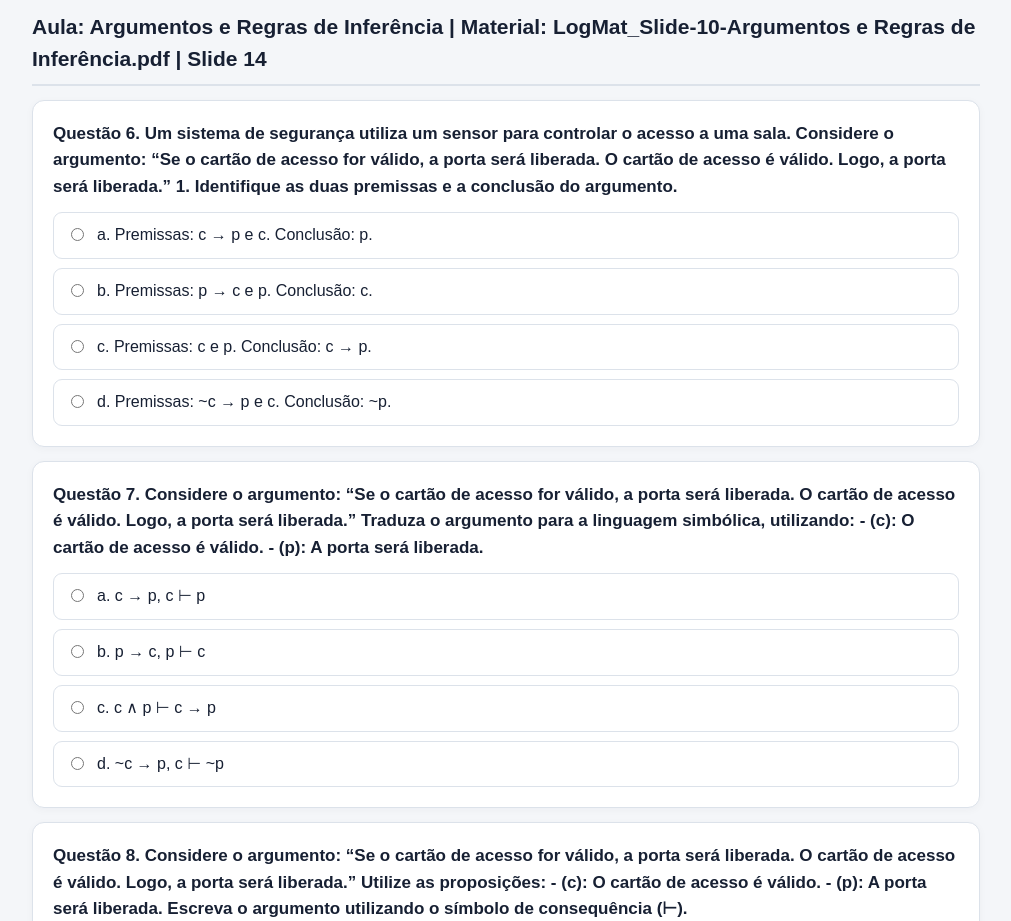
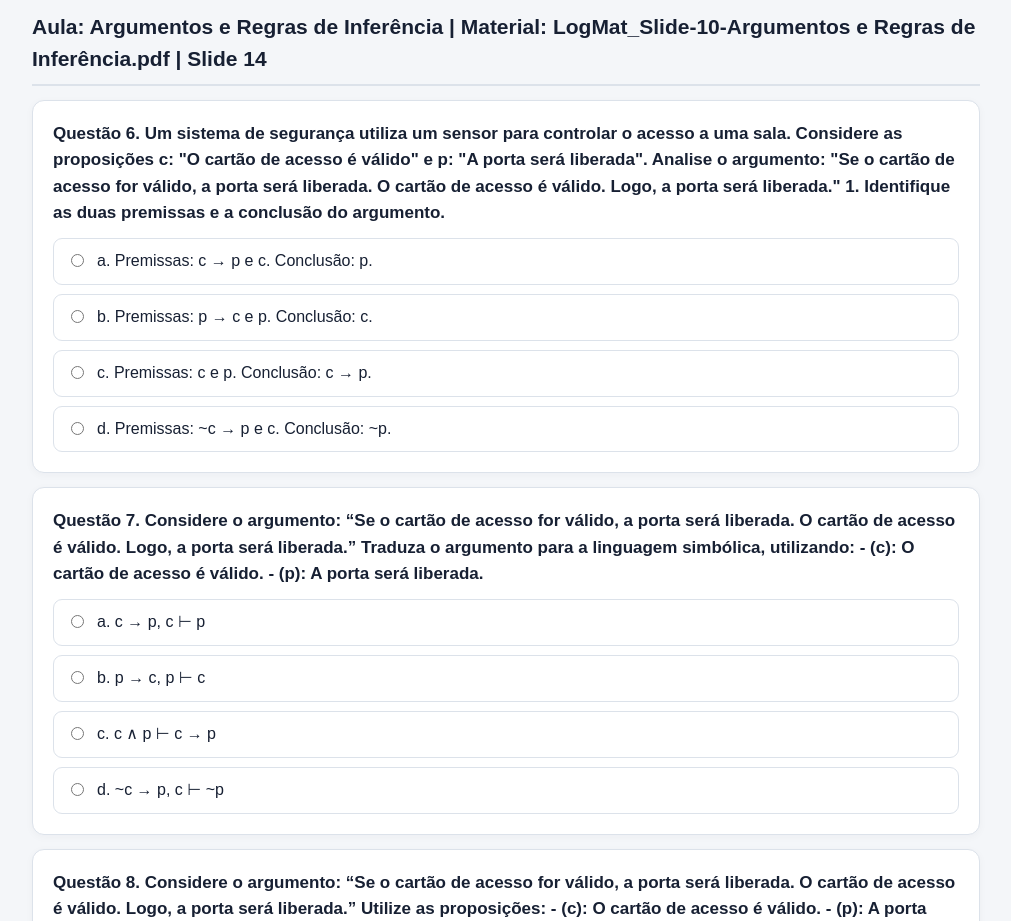
Before and after one commit to alexandreadler/alexandreadler.github.io, a plain HTML site: page disciplinas/2026.2/Logica_Computacional_I/Simulado_Prova2_LC1.html in a window 1280 px wide. Shown: the part 1960-2881 px from the top of the page, without its empty margins (134-1145 px from the left). Drawn offline with Linux system fonts and the light colour scheme.

Commit message:
Update Simulado_Prova2_LC1.html

```diff
--- a/disciplinas/2026.2/Logica_Computacional_I/Simulado_Prova2_LC1.html
+++ b/disciplinas/2026.2/Logica_Computacional_I/Simulado_Prova2_LC1.html
@@ -81,7 +81,7 @@ const sections = [
 {type:'mc',q:'5. Um programa executou corretamente em cinco testes. Isso prova que ele sempre executará corretamente?',opts:['Sim, cinco testes são suficientes.','Sim, se os testes forem diferentes.','Não, os testes não garantem, por si só, correção para todos os casos.','Sim, porque cinco testes cobrem todas as infinitas possibilidades de um software.'],a:2,exp:"Cinco testes corretos mostram que o programa funcionou corretamente nesses casos específicos. Eles não cobrem necessariamente todas as entradas e situações possíveis. Portanto, os testes, por si só, não provam que o programa sempre executará corretamente."}
 ]},
 {title:'Aula: Argumentos e Regras de Inferência | Material: LogMat_Slide-10-Argumentos e Regras de Inferência.pdf | Slide 14',items:[
-{type:'mc',q:'Um sistema de segurança utiliza um sensor para controlar o acesso a uma sala. Considere o argumento:\n“Se o cartão de acesso for válido, a porta será liberada. O cartão de acesso é válido. Logo, a porta será liberada.”\n\n1. Identifique as duas premissas e a conclusão do argumento.',opts:['Premissas: c → p e c. Conclusão: p.','Premissas: p → c e p. Conclusão: c.','Premissas: c e p. Conclusão: c → p.','Premissas: ~c → p e c. Conclusão: ~p.'],a:0,exp:"A primeira premissa é c → p: se o cartão é válido, a porta é liberada. A segunda é c: o cartão é válido. A conclusão é p: a porta será liberada. Essa é a estrutura do Modus Ponens."},
+{type:'mc',q:'Um sistema de segurança utiliza um sensor para controlar o acesso a uma sala. Considere as proposições c: "O cartão de acesso é válido" e p: "A porta será liberada". Analise o argumento: "Se o cartão de acesso for válido, a porta será liberada. O cartão de acesso é válido. Logo, a porta será liberada." \n\n1. Identifique as duas premissas e a conclusão do argumento.',opts:['Premissas: c → p e c. Conclusão: p.','Premissas: p → c e p. Conclusão: c.','Premissas: c e p. Conclusão: c → p.','Premissas: ~c → p e c. Conclusão: ~p.'],a:0,exp:"A primeira premissa é c → p: se o cartão é válido, a porta é liberada. A segunda é c: o cartão é válido. A conclusão é p: a porta será liberada. Essa é a estrutura do Modus Ponens."},
 {type:'mc',q:'2. Considere o argumento: “Se o cartão de acesso for válido, a porta será liberada. O cartão de acesso é válido. Logo, a porta será liberada.”\n\nTraduza o argumento para a linguagem simbólica, utilizando:\n\n- (c): O cartão de acesso é válido.\n- (p): A porta será liberada.',opts:['c → p, c ⊢ p','p → c, p ⊢ c','c ∧ p ⊢ c → p','~c → p, c ⊢ ~p'],a:0,exp:"A proposição c representa “o cartão é válido” e p representa “a porta será liberada”. A frase “Se o cartão for válido, a porta será liberada” é c → p; a informação de que o cartão é válido é c; a conclusão é p. Portanto: c → p, c ⊢ p."},
 {type:'mc',q:'3. Considere o argumento: “Se o cartão de acesso for válido, a porta será liberada. O cartão de acesso é válido. Logo, a porta será liberada.”\n\nUtilize as proposições:\n- (c): O cartão de acesso é válido.\n- (p): A porta será liberada.\n\nEscreva o argumento utilizando o símbolo de consequência (⊢).',opts:['c → p, c ⊢ p','c → p ⊢ c','p → c, c ⊢ p','c, p ⊢ c → p'],a:0,exp:"O símbolo ⊢ indica que a conclusão é consequência lógica das premissas. As premissas são c → p e c; a conclusão é p. Assim, a representação completa é c → p, c ⊢ p."},
 {type:'mc',q:'4. Considere o argumento: “Se o cartão de acesso for válido, a porta será liberada. O cartão de acesso é válido. Logo, a porta será liberada.”\n\nUtilize as proposições:\n- (c): O cartão de acesso é válido.\n- (p): A porta será liberada.\n\nConstrua a condicional associada ao argumento.',opts:['[(c → p) ∧ c] → p','[(p → c) ∧ p] → c','(c → p) → c','(c ∧ p) → (c → p)'],a:0,exp:"A condicional associada a um argumento coloca a conjunção das premissas no antecedente e a conclusão no consequente. As premissas são (c → p) e c, e a conclusão é p. Portanto: [(c → p) ∧ c] → p."},
```
